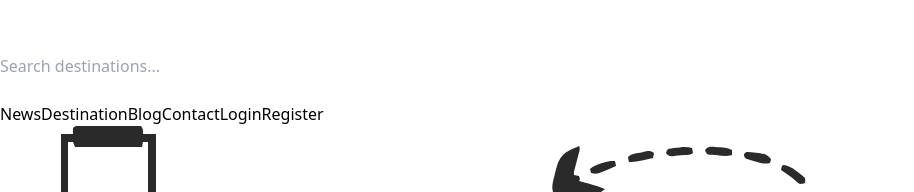
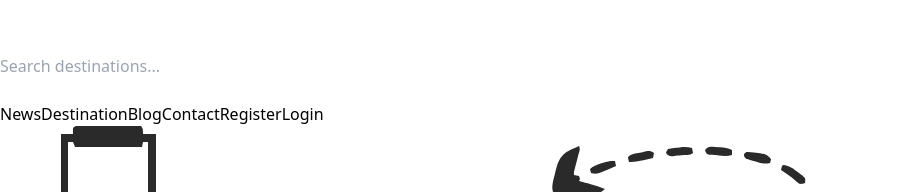
Before and after one commit to mrfhmd7/travel-guru, a React (Vite) app: page / in a window 1280 px wide. Shown: the part 344-536 px from the top of the page, without its empty margins (0-914 px from the left). Built offline with nearby package versions, Linux system fonts and the light colour scheme; no server answers.

Commit message:
header toggle while user login

```diff
--- a/src/components/shared/header/Header.jsx
+++ b/src/components/shared/header/Header.jsx
@@ -1,9 +1,11 @@
-import React, { useState } from "react";
+import React, { useContext, useState } from "react";
 import { Link } from "react-router-dom";
 import travelLogo from "../../../assets/logo.svg";
 import travelLogoB from "../../../assets/logo-b.svg";
+import { AuthContext } from "../../../contexts/AuthProvider";
 
 const Header = () => {
+     const { user, logOut } = useContext(AuthContext);
      const [isOpen, setIsOpen] = useState(false);
      const [searchTerm, setSearchTerm] = useState("");
 
@@ -13,6 +15,15 @@
 
      const handleSearch = (event) => {
           setSearchTerm(event.target.value);
+     };
+
+     const handleLogout = () => {
+          logOut()
+               .then(() => { })
+               .catch((error) => {
+                    console.error(error);
+
+               })
      };
 
      return (
@@ -54,7 +65,7 @@
                               ></path>
                          </svg>
                     </button>
-                    <nav className="hidden lg:flex space-x-8">
+                    <nav className="hidden lg:flex space-x-8 items-center">
                          <Link to="/news" className="text-gray-700">
                               News
                          </Link>
@@ -67,12 +78,27 @@
                          <Link to="/contact" className="text-gray-700">
                               Contact
                          </Link>
-                         <Link to="/login" className="text-gray-700">
-                              Login
-                         </Link>
-                         <Link to="/registration" className="text-gray-700">
-                              Register
-                         </Link>
+                         {user ?
+                              <>
+                                   <span className='text-white font-semibold pr-3'>
+                                        {user.displayName ? user.displayName : user.email}
+                                   </span>
+                                   <button onClick={handleLogout} className="bg-yellow-400 font-semibold text-gray-700 hover:text-white px-4 py-2 rounded hover:bg-yellow-500">
+                                        Log Out
+                                   </button>
+                              </>
+                              :
+                              <>
+                                   <Link to="/registration" className="text-gray-700">
+                                        Register
+                                   </Link>
+                                   <Link to='/login'>
+                                        <button className="bg-yellow-400 font-semibold text-gray-700 hover:text-white px-4 py-2 rounded hover:bg-yellow-500">
+                                             Login
+                                        </button>
+                                   </Link>
+                              </>
+                         }
                     </nav>
                </div>
 
```
